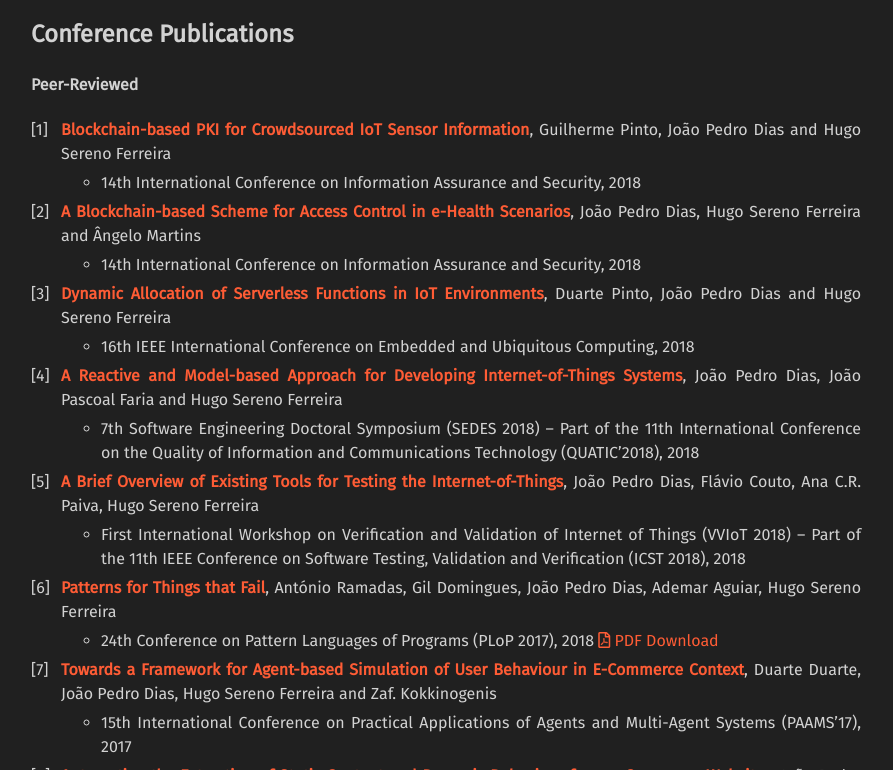
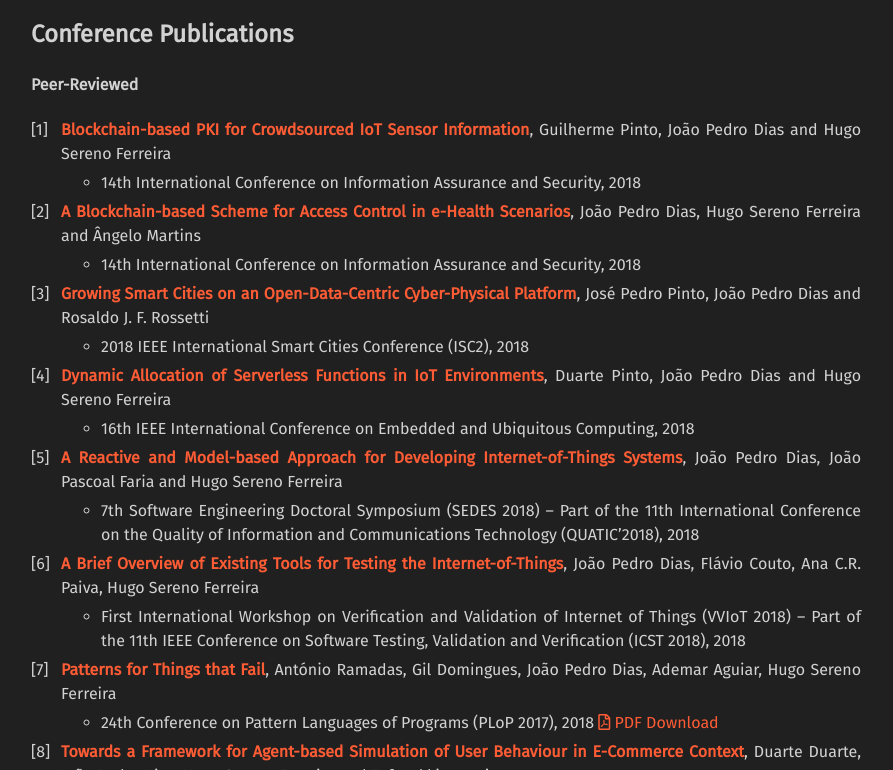
Before and after one commit to jpdias/jpdias.github.io, a Jekyll site: the page built from publications.md, in a window 1280 px wide and 900 px high, cut to the strip 130-900 px from the top of the window. Shown: the whole strip, without its empty margins (179-1072 px from the left). Built offline with Jekyll 4.4.1, drawn with Linux system fonts in a browser that asks for light colours; nearby versions of some CDN libraries; our own code applies the rules of GitHub Pages for plain Markdown files.

Commit message:
Update publications.yml
Added publication.

```diff
--- a/_data/publications.yml
+++ b/_data/publications.yml
@@ -10,6 +10,12 @@ confs:
     conference: "14th International Conference on Information Assurance and Security"
     year: 2018
     url: "/404"
+
+  - title: "Growing Smart Cities on an Open-Data-Centric Cyber-Physical Platform"
+    authors: " José Pedro Pinto, João Pedro Dias and Rosaldo J. F. Rossetti"
+    conference: "2018 IEEE International Smart Cities Conference (ISC2)"
+    year: 2018
+    url: "https://doi.org/10.1109/ISC2.2018.8656989"
 
   - title: "Dynamic Allocation of Serverless Functions in IoT Environments"
     authors: "Duarte Pinto, João Pedro Dias and Hugo Sereno Ferreira"
```
